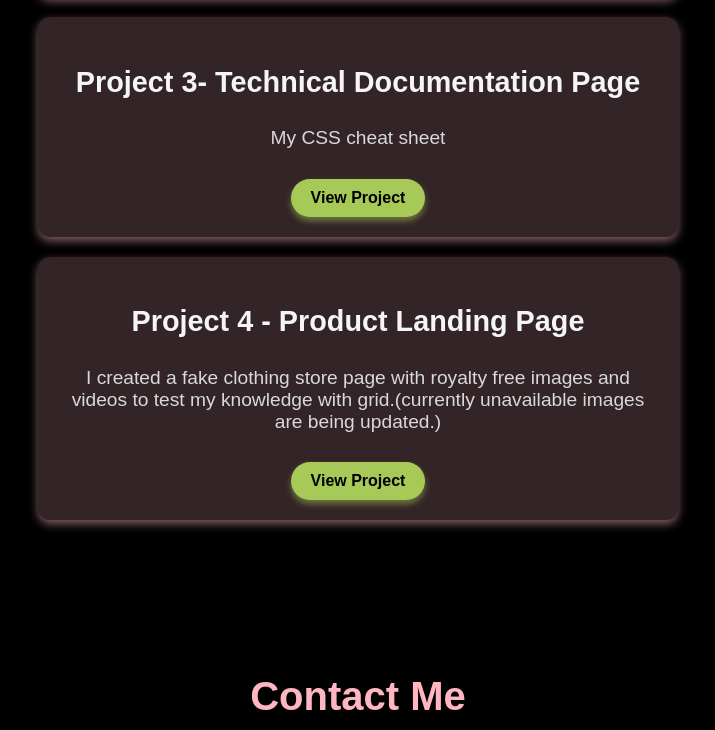
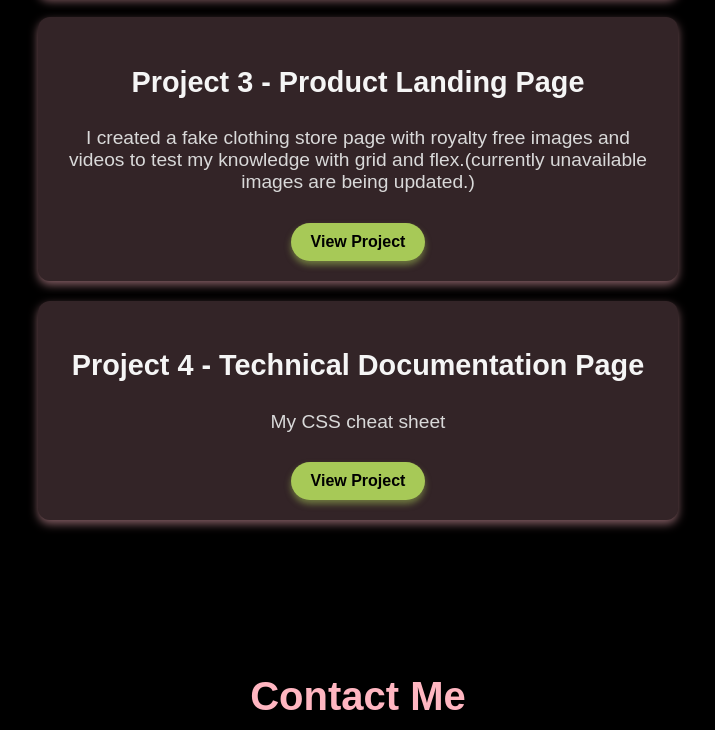
Before and after one commit to CiciTheRandom/My-Portfolio-Projects, a plain HTML site: page index.html in a window 1280 px wide. Shown: the part 1454-2184 px from the top of the page, without its empty margins (282-997 px from the left). Drawn offline with Linux system fonts and the light colour scheme.

Commit message:
Update index.html

```diff
--- a/index.html
+++ b/index.html
@@ -33,14 +33,14 @@
             <a href="./Project2-TributePage/index.html">View Project</a>
         </div>
         <div class="project-tile">
-            <h3>Project 3- Technical Documentation Page</h3>
+            <h3>Project 3 -  Product Landing Page</h3>
+            <p>I created a fake clothing store page with royalty free images and videos to test my knowledge with grid and flex.(currently unavailable images are being updated.)</p>
+            <a href="./Project3-ProductLandingpage/index.html">View Project</a>
+        </div>
+        <div class="project-tile">
+            <h3>Project 4 - Technical Documentation Page</h3>
             <p>My CSS cheat sheet</p>
             <a href="./Project4-TechnicalDocument/index.html">View Project</a>
-        </div>
-        <div class="project-tile">
-            <h3>Project 4 -  Product Landing Page</h3>
-            <p>I created a fake clothing store page with royalty free images and videos to test my knowledge with grid.(currently unavailable images are being updated.)</p>
-            <a href="#">View Project</a>
         </div>
     </section>
 
```
